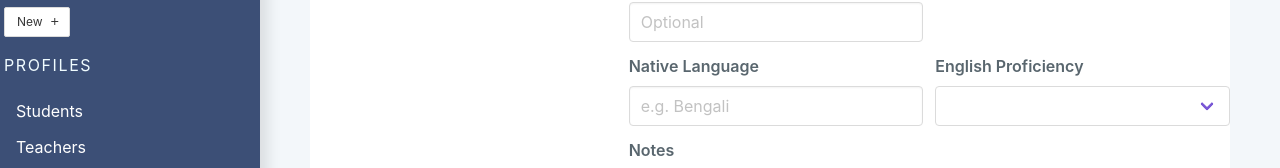
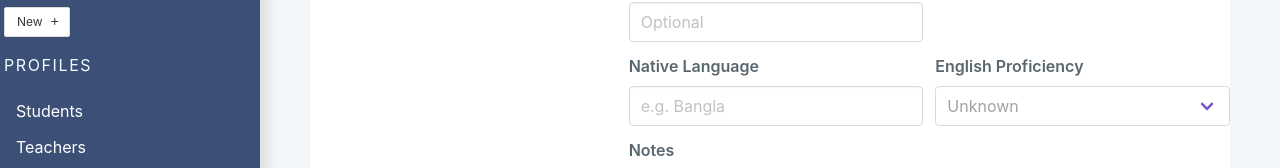
Before and after one commit to TechLadies/irrc-madwish, a Vue app in the folder frontend/: page /new-student in a window 1280 px wide. Shown: the part 335-503 px from the top of the page. Built offline with nearby package versions, Linux system fonts and the light colour scheme; no server answers.

Commit message:
edit placeholder text for English Proficiency & Native Language

```diff
--- a/frontend/src/pages/NewStudent.vue
+++ b/frontend/src/pages/NewStudent.vue
@@ -53,7 +53,7 @@
                     v-model="NativeLanguage"
                     ref="languageComplete"
                     :data="languages"
-                    placeholder="e.g. Bengali"
+                    placeholder="e.g. Bangla"
                     @typing="filteredLanguageDataArray"
                     @select="(option) => (selected = option)"
                   >
@@ -68,7 +68,7 @@
                 <b-field label="English Proficiency" class="half-width">
                   <b-select
                     v-model="EnglishProficiency"
-                    placeholder="Select one"
+                    placeholder="Unknown"
                     expanded
                   >
                     <option value="No">No (Unable to understand at all)</option>
@@ -125,7 +125,7 @@ export default {
       name: "",
       PhoneNumber: "",
       source: "",
-      EnglishProficiency: "",
+      EnglishProficiency: null,
       file: null,
       Notes: "",
       NativeLanguage: "",
```
